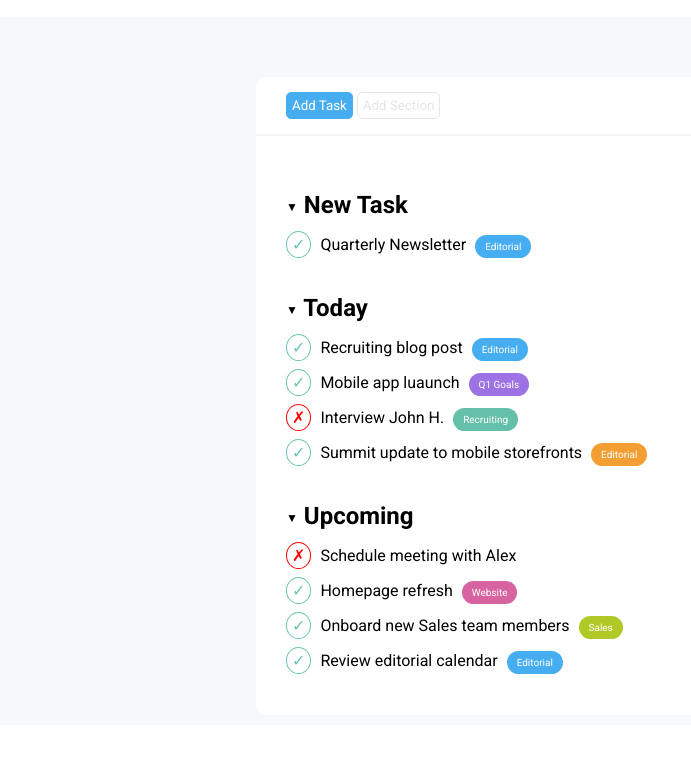
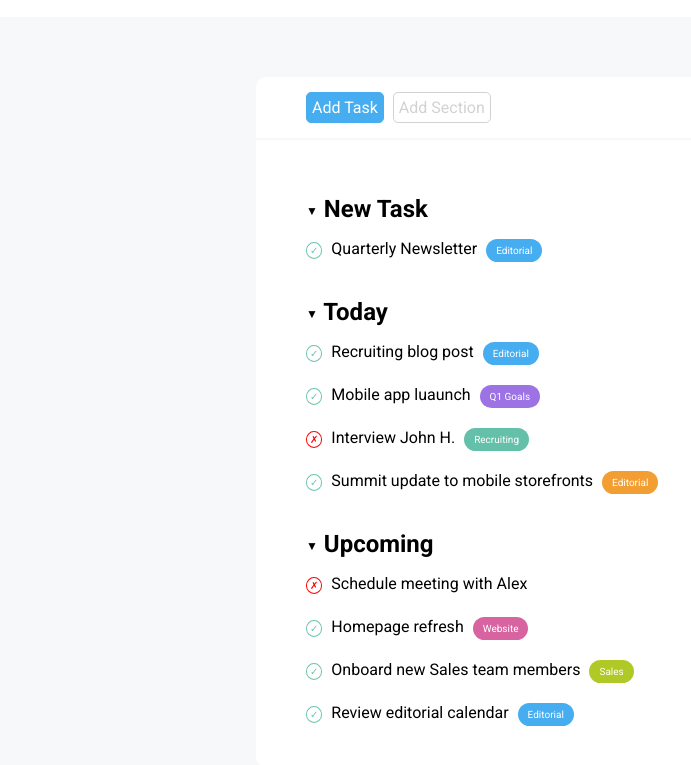
Before and after one commit to AnTosi/html-css-toboolist, a plain HTML site: page index.html in a window 1280 px wide. Shown: the part 103-868 px from the top of the page, without its empty margins (0-691 px from the left). Before the commit the page ends 828 px from the top, so only its background shows below. Drawn offline with Linux system fonts and the light colour scheme.

Commit message:
Rifiniture

```diff
--- a/index.html
+++ b/index.html
@@ -62,7 +62,11 @@
                     <li>
                         <span class="cross yesno">&cross;</span> Schedule meeting with Alex
                     </li>
+
+                    <li>
                         <span class="check yesno"> &check;</span> Homepage refresh <span class="box fucsiabox"> Website </span>
+                    </li>
+
                     <li>
                         <span class="check yesno"> &check;</span> Onboard new Sales team members <span class="box senapebox"> Sales </span>
                     </li>
--- a/style/style.css
+++ b/style/style.css
@@ -51,14 +51,16 @@ header h1 {
 .whiteback {
     background-color: white;
     width: 60vw;
-    padding-left: 30px;
-    padding-right: 30px;
+    padding-left: 50px;
+    padding-right: 50px;
     padding-top: 15px;
     padding-bottom: 15px;
 }
 
 button {
     padding:5px;
+    font-size: 1rem;
+    margin-right: 5px;
 }
 
 #task {
@@ -69,10 +71,10 @@ button {
 }
 
 #section {
-    color: rgba(227,230,232,255);
+    color: rgba(210,210,210,255);
     background-color: white;
     border-radius: 5px;
-    border: 1px solid rgba(227,230,232,255);
+    border: 1px solid rgba(210,210,210,255);
 }
 
 .triangle {
@@ -88,11 +90,12 @@ h2 {
     border-radius: 50%;
     width: 16px;
     height: 16px;
-    padding-top:3px;
-    padding-bottom: 3px;
-    padding-left: 5px;
-    padding-right: 5px;
+    padding-top: 2px;
+    padding-bottom: 2px;
+    padding-left: 3px;
+    padding-right: 3px;
     margin-right: 5px;
+    font-size: 10px;
 }
 
 .check {
@@ -112,8 +115,8 @@ ul {
 li {
     list-style: none;
     font-weight: normal;
-    margin-top: 16px;
-    margin-bottom: 16px;
+    margin-top: 1rem;
+    margin-bottom: 1.5rem;
 }
 
 .box {
```
